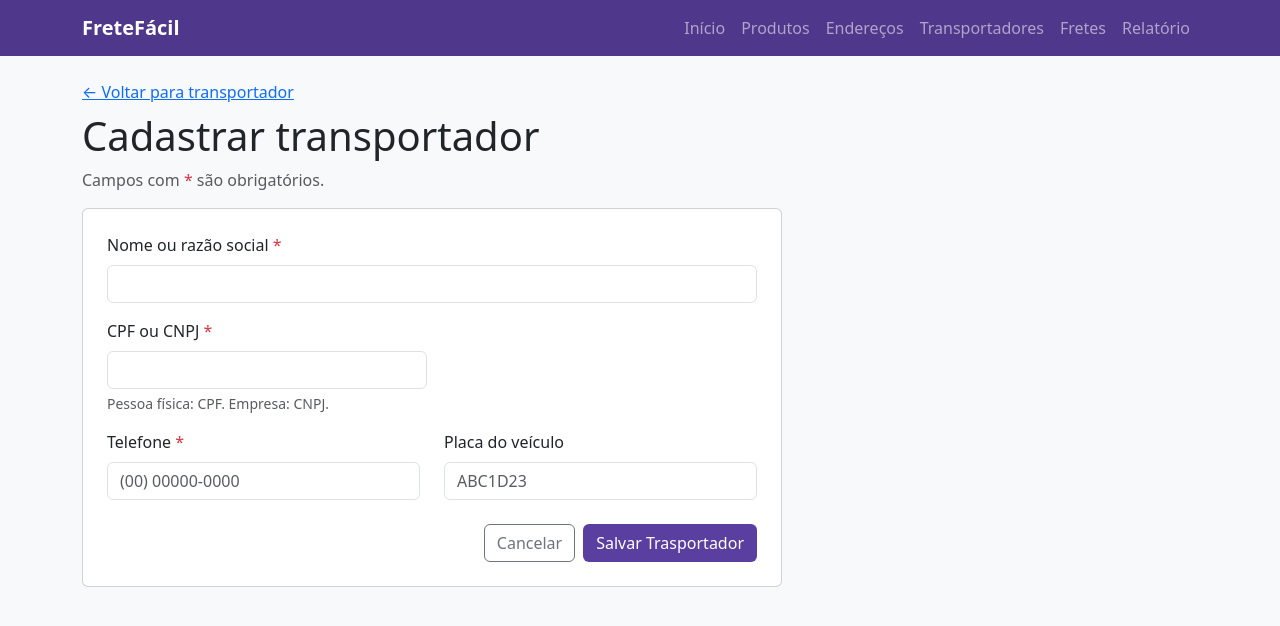
After one commit to souzantoniog-hue/fretefacil, a PHP site: page /transportadores/form.php in a window 1280 px wide. The commit adds this page. Shown: the top 626 px of the page. Run offline with PHP 8.4, Linux system fonts and the light colour scheme.

Commit message:
Adiciona CRUD de transportadores

```diff
--- a/endereco/excluir.php
+++ b/endereco/excluir.php
@@ -5,7 +5,7 @@ require '../config/conexao.php';
 $id = $_POST['id'];
 
 // 2. Apagar do banco
-$stmt = $pdo->prepare("DELETE FROM produto WHERE id = ?");
+$stmt = $pdo->prepare("DELETE FROM transportador WHERE id = ?");
 $stmt->execute([$id]);
 
 // 3. Voltar para a lista
--- /dev/null
+++ b/transportadores/form.php
@@ -0,0 +1,53 @@
+<?php
+require '../config/conexao.php';
+
+// Começa com tudo vazio (para o cadastro)
+ $transportador = ['id' => '', 'nome' => '', 'documento' => '',
+                  'telefone' => '', 'placa_veiculo' => ''];
+
+// Se veio um id na URL, busca o produto no banco (para a edição)
+if (isset($_GET['id'])) {
+    $stmt = $pdo->prepare("SELECT * FROM transportador WHERE id = ?");
+    $stmt->execute([$_GET['id']]);
+    $transportador = $stmt->fetch();
+}
+
+include '../includes/cabecalho.php';
+?>
+
+<a href="listar.php">← Voltar para transportador</a>
+<h1 class="mt-2"><?php echo $transportador['id'] ? 'Editar transportador' : 'Cadastrar transportador'; ?></h1>
+<p class="text-muted">Campos com <span class="text-danger">*</span> são obrigatórios.</p>
+
+<form action="salvar.php" method="post" class="card p-4" style="max-width: 700px;">
+
+    <input type="hidden" name="id" value="<?php echo $transportador['id']; ?>">
+    <div class="mb-3">
+        <label for="nome" class="form-label">Nome ou razão social <span class="text-danger">*</span></label>
+        <input type="text" id="nome" name="nome" class="form-control" required value="<?php echo $transportador['nome']; ?>">
+    </div>
+
+    <div class="mb-3" style="max-width: 320px;">
+        <label for="documento" class="form-label">CPF ou CNPJ <span class="text-danger">*</span></label>
+        <input type="text" id="documento" name="documento" class="form-control" required value="<?php echo $transportador['documento']; ?>">
+        <div class="form-text">Pessoa física: CPF. Empresa: CNPJ.</div>
+    </div>
+
+    <div class="row mb-4">
+        <div class="col-6">
+            <label for="telefone" class="form-label">Telefone <span class="text-danger">*</span></label>
+            <input type="tel" id="telefone" name="telefone" class="form-control" required placeholder="(00) 00000-0000" value="<?php echo $transportador['telefone']; ?>">
+        </div>
+        <div class="col-6">
+            <label for="placa_veiculo" class="form-label">Placa do veículo</label>
+            <input type="text" id="placa_veiculo" name="placa_veiculo" class="form-control" placeholder="ABC1D23" value="<?php echo $transportador['placa_veiculo']; ?>">
+        </div>
+    </div>
+
+  <div class="d-flex justify-content-end gap-2">
+        <a href="listar.php" class="btn btn-outline-secondary">Cancelar</a>
+        <button type="submit" class="btn text-white" style="background-color: #5b3fa0;">Salvar Trasportador</button>
+    </div>
+    </form>
+
+<?php include '../includes/rodape.php'; ?>
```
Also changed, not shown: transportadores/excluir.php (added, +13 -0 lines), transportadores/listar.php (added, +55 -0 lines), transportadores/salvar.php (added, +29 -0 lines).
